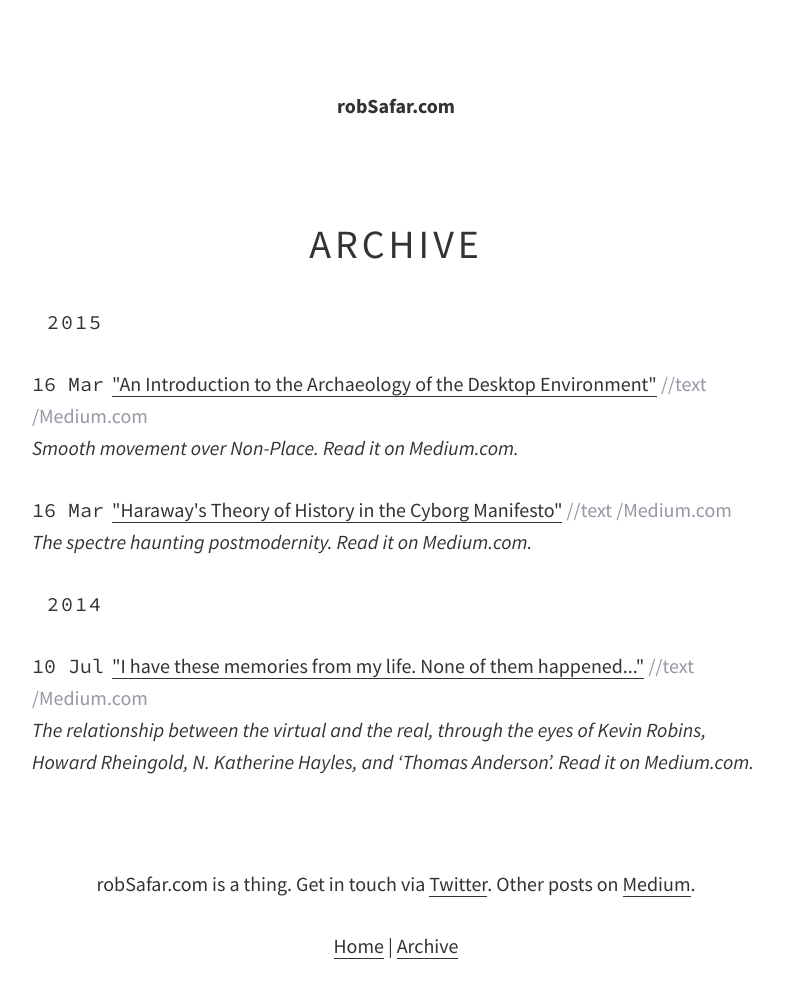
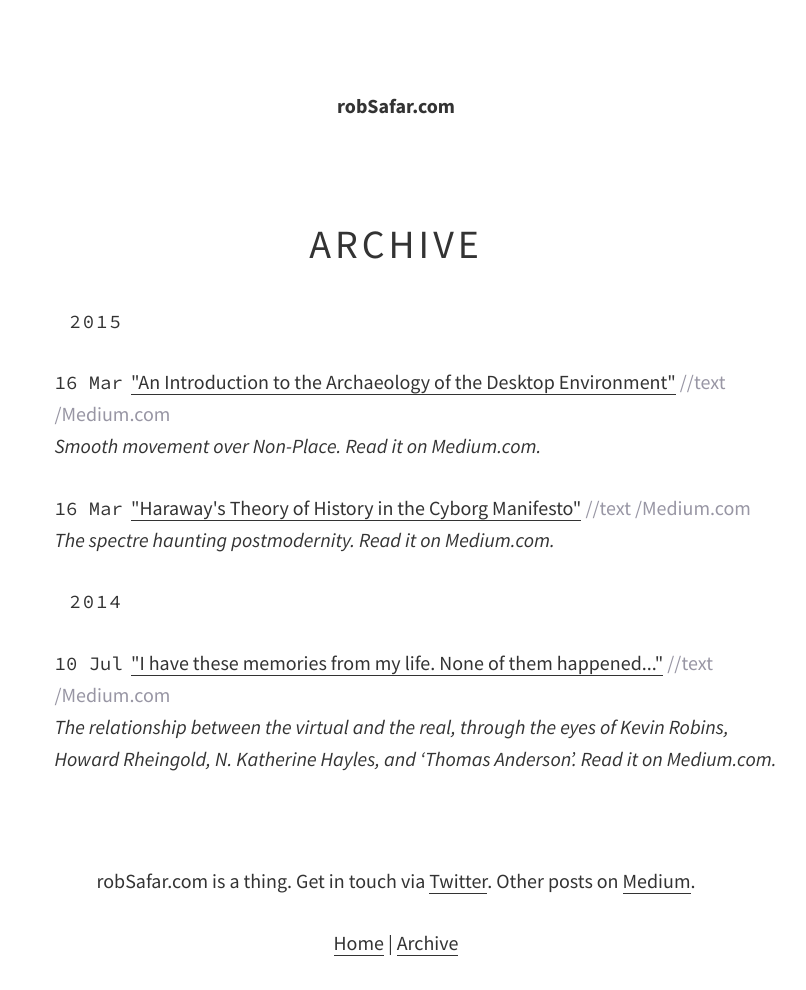
Before and after one commit to whereof-thereof/NotReally, a Jekyll site: the page built from archive.md, in a window 1280 px wide. Shown: the whole page, without its empty margins (244-1050 px from the left). Built offline with Jekyll 4.4.1, drawn with Linux system fonts in a browser that asks for light colours.

Commit message:
Assorted layout tweaks

```diff
--- a/_sass/_base.scss
+++ b/_sass/_base.scss
@@ -90,6 +90,7 @@
 
 .mono {
   font-family: $mono-font-family;
+  font-size: $mono-font-size;
 }
 
 /**
@@ -115,9 +116,9 @@
  */
 blockquote {
   font-style: italic;
-  > em {
-    font-style: normal;
-  }
+}
+blockquote em {
+  font-weight: $bold-font-weight;
 }
 
 /**
@@ -141,7 +142,7 @@
 pre,
 code {
     font-family: $mono-font-family;
-    font-size: 1rem;
+    font-size: $mono-font-size;
     text-align: left;
     border: 1px solid $grey-color-light;
     border-radius: 3px;
@@ -159,6 +160,19 @@
         padding-right: 0;
         padding-left: 0;
     }
+}
+
+/**
+  * Footnotes
+  */
+div.footnotes {
+  font-size: $small-font-size;
+}
+div.footnotes::before {
+  content: "* * *";
+  display: block;
+  font-family: $mono-font-family;
+  text-align: center;
 }
 
 /**
--- a/_sass/_layout.scss
+++ b/_sass/_layout.scss
@@ -80,6 +80,11 @@
 /**
   * Lists
   */
+
+ul, ol {
+  padding-left: 2 * $spacing-unit;
+}
+
 ul.post-list, ul.archive {
   list-style: none;
 }
--- a/archive.md
+++ b/archive.md
@@ -25,7 +25,13 @@
       {% if post.type %}<span class="grey"> //{{ post.type }}</span>{% endif %}
       {% if post.platform %}<span class="grey">/{{ post.platform }}</span>{% endif %}
       <br>
-      <em>{{ post.content | strip_html | truncatewords:35 }}</em>
+      <em>
+        {% if post.subtitle %}
+          {{ post.subtitle }}
+        {% else %}
+          {{ post.content | strip_html | truncatewords:35 }}
+        {% endif %}
+      </em>
     </li>
   {% endfor %}
 </ul>
--- a/css/main.scss
+++ b/css/main.scss
@@ -7,6 +7,7 @@
 $base-font-family: 'Source Sans Pro', sans-serif;
 $mono-font-family: 'Source Code Pro', monospace;
 $base-font-size:   17px;
+$mono-font-size:   0.95rem;
 $base-font-weight: 400;
 $bold-font-weight: 700;
 $base-line-height: 1.6;
--- a/index.html
+++ b/index.html
@@ -19,7 +19,7 @@
         {% if post.platform %}
           <a href="{{ post.exturl }}">"{{ post.title }}"</a>
         {% else %}
-          <a href="{{ post.url }}">"{{ post.title }}""</a>
+          <a href="{{ post.url }}">"{{ post.title }}"</a>
         {% endif %}
         {% if post.type %}<span class="grey"> //{{ post.type }}</span>{% endif %}
         {% if post.platform %}<span class="grey">/{{ post.platform }}</span>{% endif %}
```
